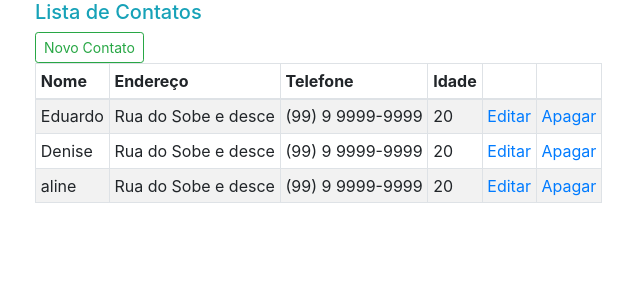
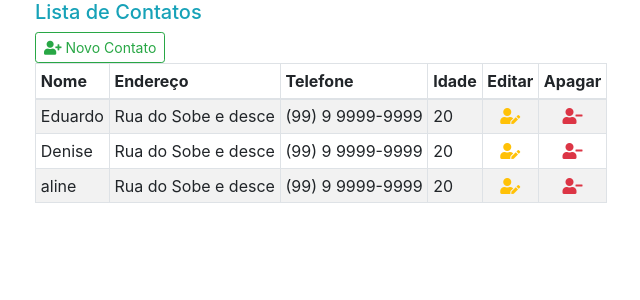
Before and after one commit to Eduardo-Lucas/django_crud, a Django app: template apps/contatos/templates/contatos/contato_list.html in a window 1280 px wide. Shown: the top 300 px of the page, without its empty margins (50-690 px from the left). Run offline with Django 3.2, Linux system fonts and the light colour scheme; the template is opened without the code that fills it: values that come from a table or form of the project are taken from there, others are empty; data comes from the database, SQL or seed files in the repository; parts of the project's set-up code (start-up, migrations or seed data) failed here and were passed over; some libraries are stand-ins or nearby versions.

Commit message:
Adicionando font-awesome

```diff
--- a/apps/contatos/templates/contatos/contato_list.html
+++ b/apps/contatos/templates/contatos/contato_list.html
@@ -2,7 +2,9 @@
 {% block title %} | Lista de Contatos {% endblock %}
 {% block content %}
     <h5 class="text-info">Lista de Contatos</h5>
-    <a href="{% url 'contato_create' %}" class="btn btn-outline-success btn-sm">Novo Contato</a>
+    <a href="{% url 'contato_create' %}" class="btn btn-outline-success btn-sm">
+        <i class="fas fa-user-plus"></i>
+        Novo Contato</a>
 
     <table class="table-striped table-bordered table-hover table-sm">
         <thead class="thead-dark">
@@ -11,8 +13,8 @@
                 <th>Endereço</th>
                 <th>Telefone</th>
                 <th>Idade</th>
-                <th></th>
-                <th></th>
+                <th>Editar</th>
+                <th>Apagar</th>
 
             </tr>
         </thead>
@@ -23,11 +25,15 @@
                     <td>{{contato.endereco}}</td>
                     <td>{{contato.telefone}}</td>
                     <td>{{contato.idade}}</td>
-                    <td>
-                        <a href="{% url 'contato_update' contato.id %}">Editar</a>
+                    <td class="text-center">
+                        <a href="{% url 'contato_update' contato.id %}">
+                            <i class="fas fa-user-edit text-warning"></i>
+                            </a>
                     </td>
-                    <td>
-                        <a href="{% url 'contato_delete' contato.id %}">Apagar</a>
+                    <td class="text-center">
+                        <a href="{% url 'contato_delete' contato.id %}">
+                            <i class="fas fa-user-minus text-danger"></i>
+                            </a>
                     </td>
                 </tr>
             {% empty %}
--- a/templates/base.html
+++ b/templates/base.html
@@ -7,6 +7,9 @@
 
     <!-- Bootstrap CSS -->
     <link rel="stylesheet" href="https://stackpath.bootstrapcdn.com/bootstrap/4.5.2/css/bootstrap.min.css" integrity="sha384-JcKb8q3iqJ61gNV9KGb8thSsNjpSL0n8PARn9HuZOnIxN0hoP+VmmDGMN5t9UJ0Z" crossorigin="anonymous">
+
+    <!-- Fontawesome -->
+    <link rel="stylesheet" href="https://cdnjs.cloudflare.com/ajax/libs/font-awesome/5.13.0/css/all.min.css">
 
     <title>Django CRUD {% block title %}{% endblock %}</title>
 
```
